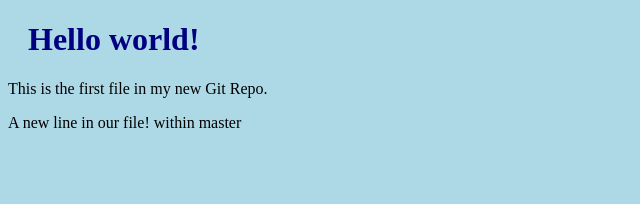
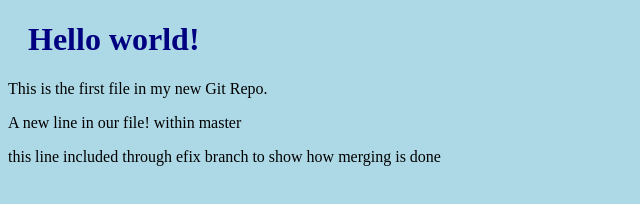
Before and after one commit to srinivish/p4, a plain HTML site: page index.html in a window 1280 px wide. Shown: the whole page, without its empty margins (0-640 px from the left). Drawn offline with Linux system fonts and the light colour scheme.

Commit message:
c4 updated index.html with efix branch

```diff
--- a/index.html
+++ b/index.html
@@ -9,5 +9,6 @@
 <h1>Hello world!</h1>
 <p>This is the first file in my new Git Repo.</p>
 <p>A new line in our file! within master</p>
+<p> this line included through efix branch to show how merging is done</p>
 </body>
 </html>
```
